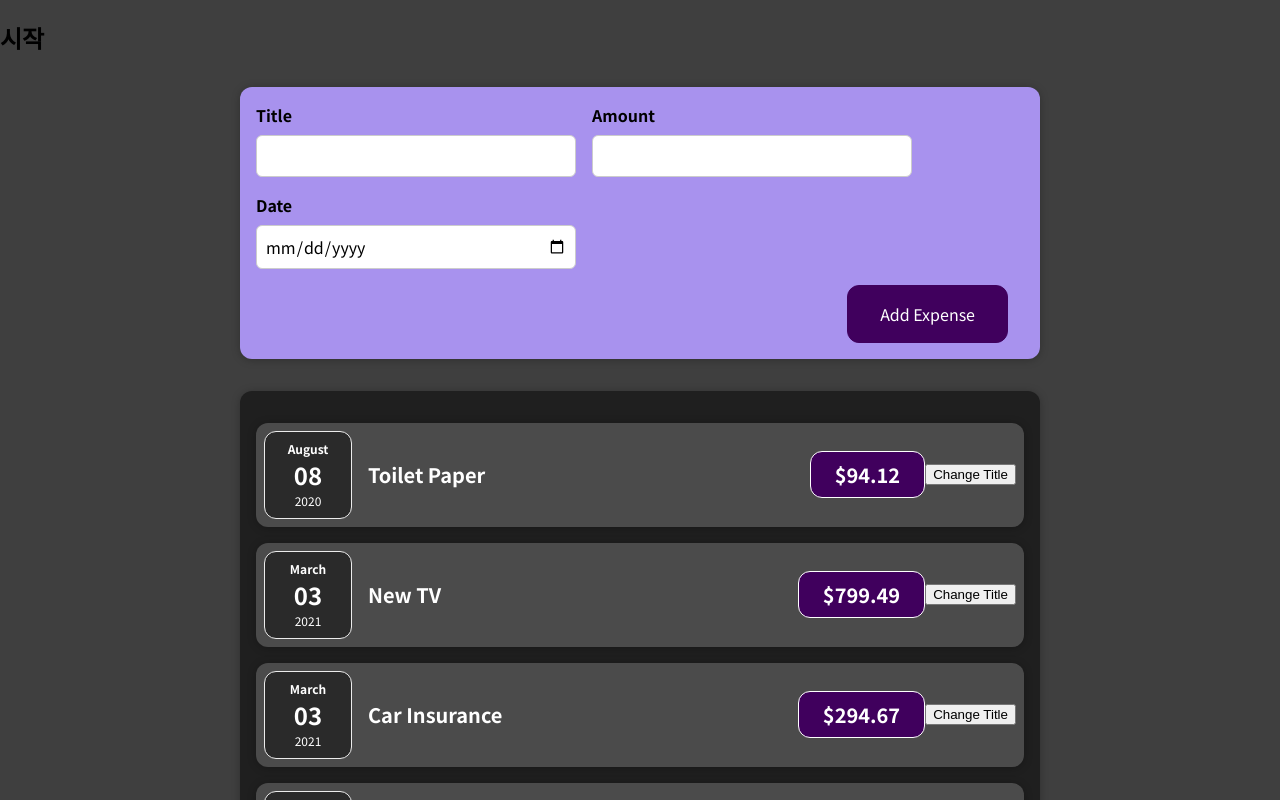
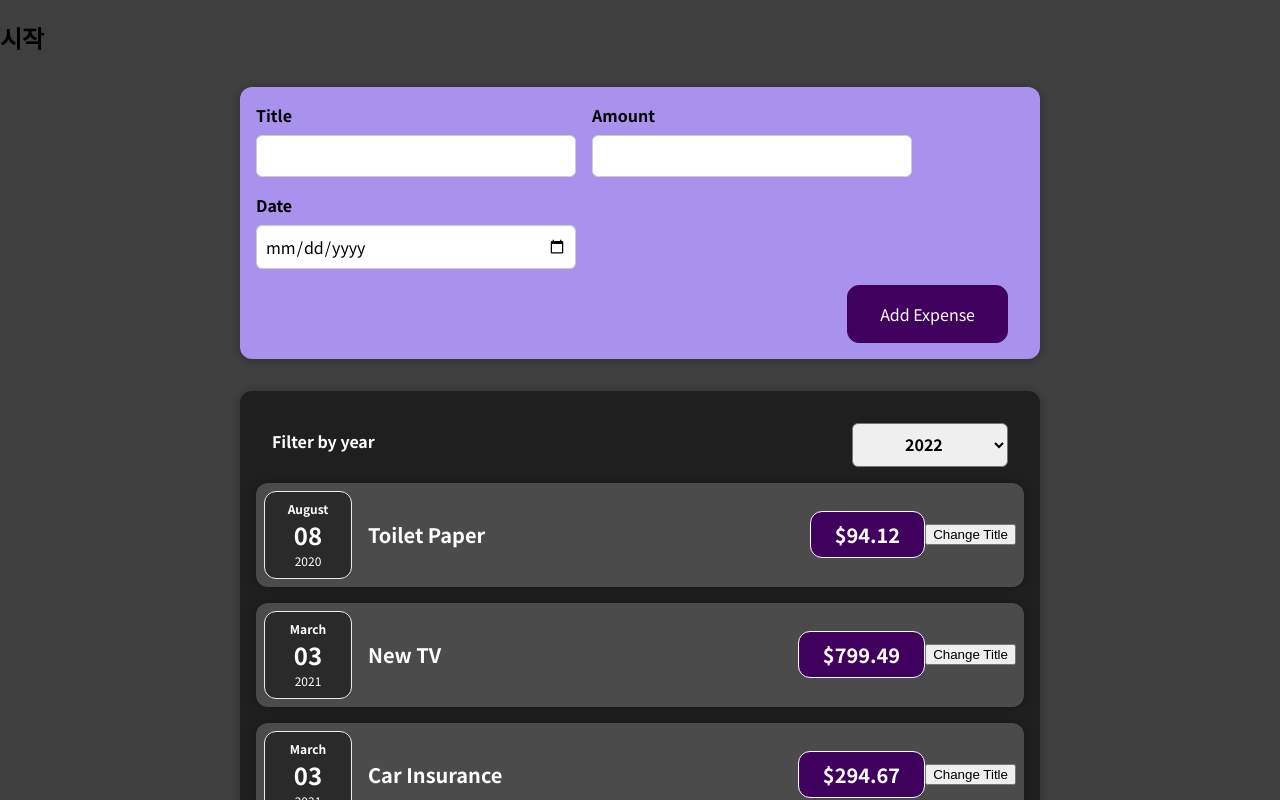
Before and after one commit to jieunheo/react, a React (Create React App) app in the folder 01-starting-setup/: page / in a window 1280 px wide. Shown: the top 800 px of the page. Built offline with nearby package versions, Linux system fonts and the light colour scheme.

Commit message:
필터를 만들어 선택된 값을 부모에게 전달하기

```diff
--- a/01-starting-setup/src/components/Expenses/Expenses.js
+++ b/01-starting-setup/src/components/Expenses/Expenses.js
@@ -1,12 +1,21 @@
-import React from 'react';
+import React, { useState } from 'react';
 
 import ExpenseItem from "./ExpenseItem";
+import ExpenseFilter from "./ExpensesFilter";
 import Card from "../UI/Card";
 import './Expenses.css';
 
 const Expenses = props => {
+  const [filteredYear, setFilteredYear] = useState('2022');
+
+  const filterChangeHandler = selectedYear => {
+    setFilteredYear(selectedYear);
+  };
+
   return (
+    <div>
       <Card className="expenses">
+        <ExpenseFilter selected={filteredYear} onChangeFilter={filterChangeHandler} />
         <ExpenseItem
           title={props.items[0].title}
           amount={props.items[0].amount}
@@ -28,6 +37,7 @@ const Expenses = props => {
           date={props.items[3].date}
         />
       </Card>
+    </div>
   );
 }
 
--- /dev/null
+++ b/01-starting-setup/src/components/Expenses/ExpensesFilter.css
@@ -0,0 +1,24 @@
+.expenses-filter {
+  color: white;
+  padding: 0 1rem;
+}
+
+.expenses-filter__control {
+  display: flex;
+  width: 100%;
+  align-items: center;
+  justify-content: space-between;
+  margin: 1rem 0;
+}
+
+.expenses-filter label {
+  font-weight: bold;
+  margin-bottom: 0.5rem;
+}
+
+.expenses-filter select {
+  font: inherit;
+  padding: 0.5rem 3rem;
+  font-weight: bold;
+  border-radius: 6px;
+}
--- /dev/null
+++ b/01-starting-setup/src/components/Expenses/ExpensesFilter.js
@@ -0,0 +1,25 @@
+import React from 'react';
+
+import './ExpensesFilter.css';
+
+const ExpensesFilter = props => {
+  const dropdownChangeHandler = event => {
+    props.onChangeFilter(event.target.value);
+  };
+
+  return (
+    <div className='expenses-filter'>
+      <div className='expenses-filter__control'>
+        <label>Filter by year</label>
+        <select value={props.selected} onChange={dropdownChangeHandler}>
+          <option value='2022'>2022</option>
+          <option value='2021'>2021</option>
+          <option value='2020'>2020</option>
+          <option value='2019'>2019</option>
+        </select>
+      </div>
+    </div>
+  );
+};
+
+export default ExpensesFilter;
```
Lines whose indentation alone changed are shown as unchanged.
